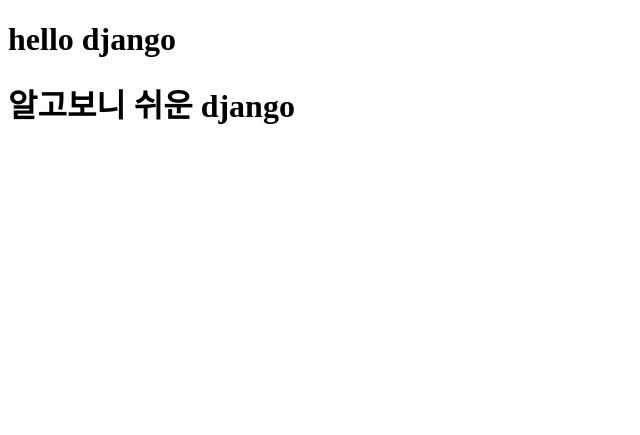
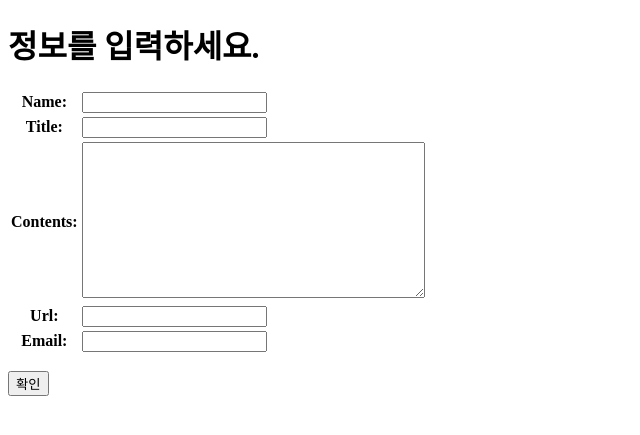
Before and after one commit to kyeon06/django_tutorial_encore, a Django app: page /write/ in a window 1280 px wide. Shown: the top 435 px of the page, without its empty margins (0-640 px from the left). Run offline with Django 4.2, Linux system fonts and the light colour scheme.

Commit message:
article 모델 생성, 글작성 폼 생성 및 view 로직구현

```diff
--- /dev/null
+++ b/community/forms.py
@@ -0,0 +1,10 @@
+# 파일 이름은 다른 이름으로 해도 괜찮다.
+# import할 때 파일이름을 잘 맞춰주면 된다.
+
+from django.forms import ModelForm
+from community.models import Article
+
+class Form(ModelForm):
+    class Meta:
+        model = Article
+        fields = ['name', 'title', 'contents', 'url', 'email']
--- a/community/views.py
+++ b/community/views.py
@@ -1,13 +1,19 @@
 from django.shortcuts import render
-
+from .forms import Form
 # Create your views here.
 
 def write(request):
-    # 비즈니스로직
-    # data = {'key' : 'value'}
-    # render(request, template.html, data)
+    # request가 post이면
+    # 사용자가 입력한 데이터를 변수에 저장
+    # ORM으로 DB에 저장
+    if request.method == 'POST':
 
-    hello = "hello django"
-    hello2 = "알고보니 쉬운 django"
-    return render(request, 'write.html', {'data' : hello, 'data1' : hello2})
-    # 해당 html파일에 data를 실어서 respone 해주겠다는 문장.
+        form = Form(request.POST)
+        # 데이터가 있는지 없는지 있으면 DB에 저장
+        if form.is_valid():
+            form.save()
+    # request가 post가 아니면
+    else:
+        form = Form() # Form 객체 생성
+    data = "정보를 입력하세요."
+    return render(request, 'write.html', {'data':data, 'form':form})
--- a/templates/write.html
+++ b/templates/write.html
@@ -8,7 +8,12 @@
 </head>
 <body>
     <h1>{{data}}</h1>
-    <h1>{{data1}}</h1>
+    <form action="" method="post">
+        <table>
+            {{form}} {% csrf_token %}
+        </table>
+        <p><button type="sumbit">확인</button></p>
+    </form>
 
 
 </body>
```
Also changed, not shown: community/migrations/0001_initial.py (added).
